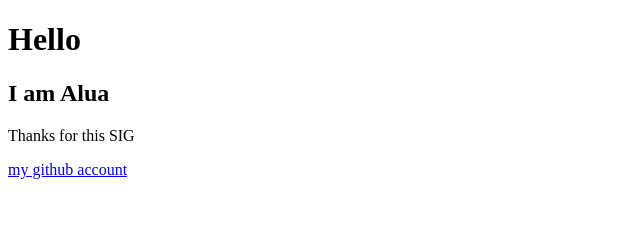
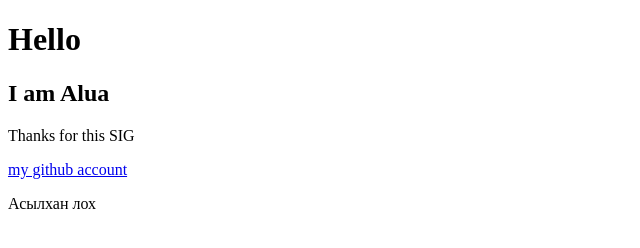
Before and after one commit to icefortea/icefortea.github.io, a plain HTML site: page index.html in a window 1280 px wide. Shown: the whole page, without its empty margins (0-640 px from the left). Drawn offline with Linux system fonts and the light colour scheme.

Commit message:
Second commit

```diff
--- a/index.html
+++ b/index.html
@@ -9,5 +9,6 @@
 	<h2>I am Alua</h2>
 	<p>Thanks for this SIG</p>
 	<a href="https://github.com/icefortea">my github account</a>
+	<p>Асылхан лох</p>
 </body>
 </html>
```
